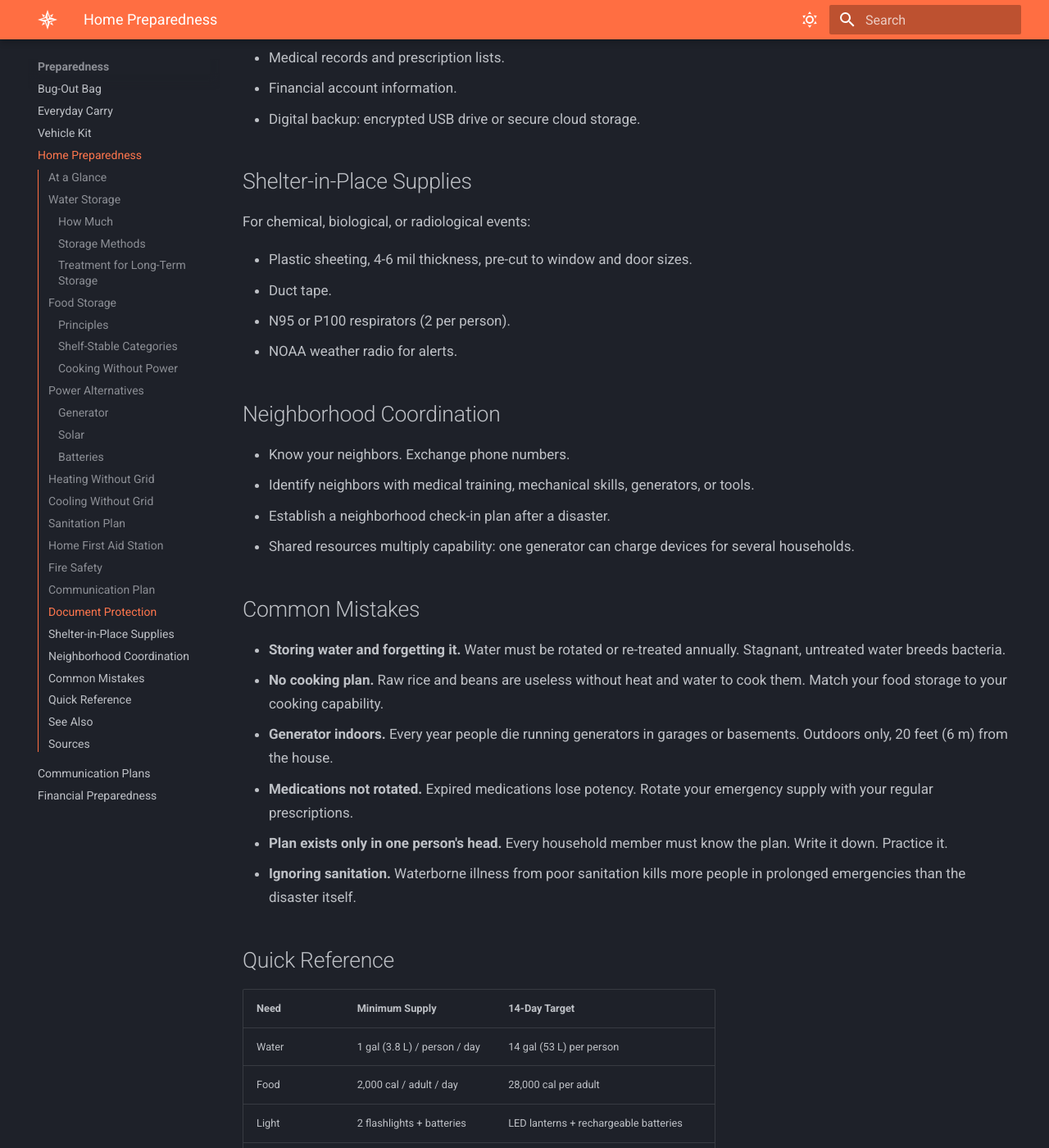
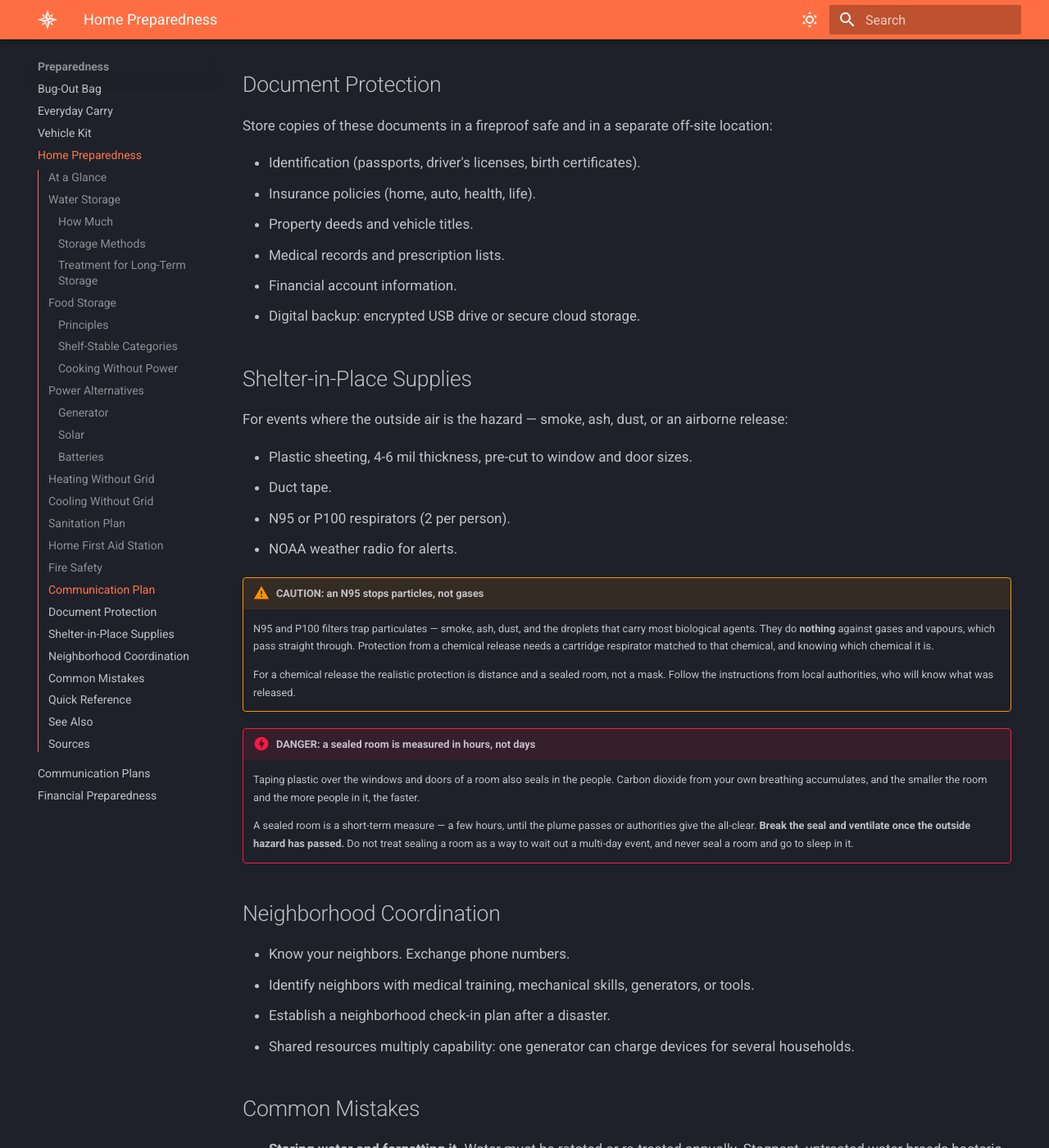
Before and after one commit to mmayden/WilderThings, an MkDocs documentation site: the page built from docs/preparedness/home-preparedness.md, in a window 1280 px wide and 1400 px high, scrolled down 5239 px. Shown: the whole window at 82% size. Built offline with MkDocs 1.6.1 and Material for MkDocs 9.7.7, drawn with Linux system fonts in a browser that asks for light colours; some of the changed text lies outside the part shown.

Commit message:
fix: honey in the food store, an N95 against gas, and a room sealed indefinitely
Three in home-preparedness, all about a correct item paired with a
missing limit.

Honey is listed as a shelf-stable staple with indefinite shelf life, in a
guide written for households. Honey routinely carries Clostridium
botulinum spores. An adult gut handles them; an infant gut does not, and
they germinate and produce toxin inside the bowel. Infant botulism starts
as weakness, a feeble cry, poor feeding and a floppy head and progresses
to paralysis of the muscles used to breathe.

Nothing done at home fixes it. Pasteurised honey carries spores too, and
cooking does not help because the hazard is the spore rather than a toxin
already present. The corpus covers botulism in food-preservation and had
nothing about this route anywhere. Honey keeps its place in the store —
for everyone over one.

An N95 was listed as the respirator for "chemical, biological, or
radiological events." N95 and P100 filters trap particulates. Gases and
vapours pass straight through them. Someone reading that list has been
told they are equipped for a chemical release when they are not, and the
realistic protection there is distance and a sealed room rather than a
mask. Reworded the section around what these supplies actually cover:
smoke, ash, dust, and droplet-borne agents.

Which leads to the third. The guide supplies plastic sheeting and duct
tape for sealing a room and never says how long you can stay in one.
Sealing a room seals in the occupants, and exhaled carbon dioxide
accumulates faster the smaller the room and the more people in it. A
sealed room is a few hours until the plume passes — not a way to wait out
a multi-day event, and never somewhere to go to sleep.

Same shape as the snow-shelter finding: two individually correct
instructions that interact badly, invisible to any consistency check
because nothing here disagrees with anything.

Co-Authored-By: Claude Opus 5 (1M context) <noreply@anthropic.com>

```diff
--- a/docs/preparedness/home-preparedness.md
+++ b/docs/preparedness/home-preparedness.md
@@ -70,8 +70,22 @@ See [Water Storage](../water/water-storage.md) for detailed guidance.
 | Dried pasta, rice, beans | 1-2 years (8-30 years if sealed with O2 absorbers) | Require water and heat to prepare |
 | Freeze-dried meals | 25-30 years | Expensive but lightweight |
 | Peanut butter | 1-2 years | Calorie-dense, no prep needed |
-| Honey | Indefinite | Energy source, wound care |
+| Honey | Indefinite | Energy source, wound care — **never for infants under 1** |
 | Hardtack, pilot bread | 5+ years | Dense calories, long shelf life |
+
+!!! danger "DANGER: never give honey to a child under one year old"
+    Honey routinely contains *Clostridium botulinum* spores. An adult gut handles them
+    without trouble; an infant's does not, and the spores germinate and produce toxin
+    inside the bowel. Infant botulism causes weakness, a feeble cry, poor feeding,
+    constipation, and a floppy head, progressing to paralysis of the muscles used to
+    breathe.
+
+    This applies to raw and pasteurised honey alike — pasteurisation does not kill the
+    spores — and to anything containing honey. Nothing you can do at home makes it safe.
+    Cooking does not, because the danger is the spore, not a toxin already present.
+
+    Honey earns its place in a food store for everyone over one year old. Label it, and
+    keep it away from anything you would prepare for a baby.
 
 ### Cooking Without Power
 
@@ -180,12 +194,32 @@ Store copies of these documents in a fireproof safe and in a separate off-site l
 
 ## Shelter-in-Place Supplies
 
-For chemical, biological, or radiological events:
+For events where the outside air is the hazard — smoke, ash, dust, or an airborne release:
 
 - Plastic sheeting, 4-6 mil thickness, pre-cut to window and door sizes.
 - Duct tape.
 - N95 or P100 respirators (2 per person).
 - NOAA weather radio for alerts.
+
+!!! warning "CAUTION: an N95 stops particles, not gases"
+    N95 and P100 filters trap particulates — smoke, ash, dust, and the droplets that
+    carry most biological agents. They do **nothing** against gases and vapours, which
+    pass straight through. Protection from a chemical release needs a cartridge
+    respirator matched to that chemical, and knowing which chemical it is.
+
+    For a chemical release the realistic protection is distance and a sealed room, not a
+    mask. Follow the instructions from local authorities, who will know what was
+    released.
+
+!!! danger "DANGER: a sealed room is measured in hours, not days"
+    Taping plastic over the windows and doors of a room also seals in the people. Carbon
+    dioxide from your own breathing accumulates, and the smaller the room and the more
+    people in it, the faster.
+
+    A sealed room is a short-term measure — a few hours, until the plume passes or
+    authorities give the all-clear. **Break the seal and ventilate once the outside
+    hazard has passed.** Do not treat sealing a room as a way to wait out a multi-day
+    event, and never seal a room and go to sleep in it.
 
 ## Neighborhood Coordination
 
@@ -202,6 +236,9 @@ For chemical, biological, or radiological events:
 - **Medications not rotated.** Expired medications lose potency. Rotate your emergency supply with your regular prescriptions.
 - **Plan exists only in one person's head.** Every household member must know the plan. Write it down. Practice it.
 - **Ignoring sanitation.** Waterborne illness from poor sanitation kills more people in prolonged emergencies than the disaster itself.
+- **Giving stored honey to a baby.** Honey carries botulism spores that an infant gut cannot handle. Over one year old only.
+- **Treating an N95 as chemical protection.** It filters particles. Gases pass through it.
+- **Sealing a room and staying in it.** Sealed rooms are for hours. Your own exhaled CO2 is the limit.
 
 ## Quick Reference
 
@@ -232,6 +269,8 @@ For chemical, biological, or radiological events:
 - Federal Emergency Management Agency. *Are You Ready? An In-Depth Guide to Citizen Preparedness.* FEMA, 2004.
 - American Red Cross. *Home Emergency Preparedness Kit.* redcross.org, 2024.
 - Centers for Disease Control and Prevention (CDC). *Emergency Water Supply Preparation.* 2024.
+- Centers for Disease Control and Prevention (CDC). *Infant Botulism* — honey as a source of spores.
+- Ready.gov, "Build a Kit" and shelter-in-place guidance.
 - U.S. Department of Energy. *Home Generator Safety.* energy.gov, 2023.
 - Rawles, James Wesley. *How to Survive the End of the World as We Know It.* Plume, 2009.
 - Stein, Matthew. *When Technology Fails.* Chelsea Green Publishing, 2008.
```
